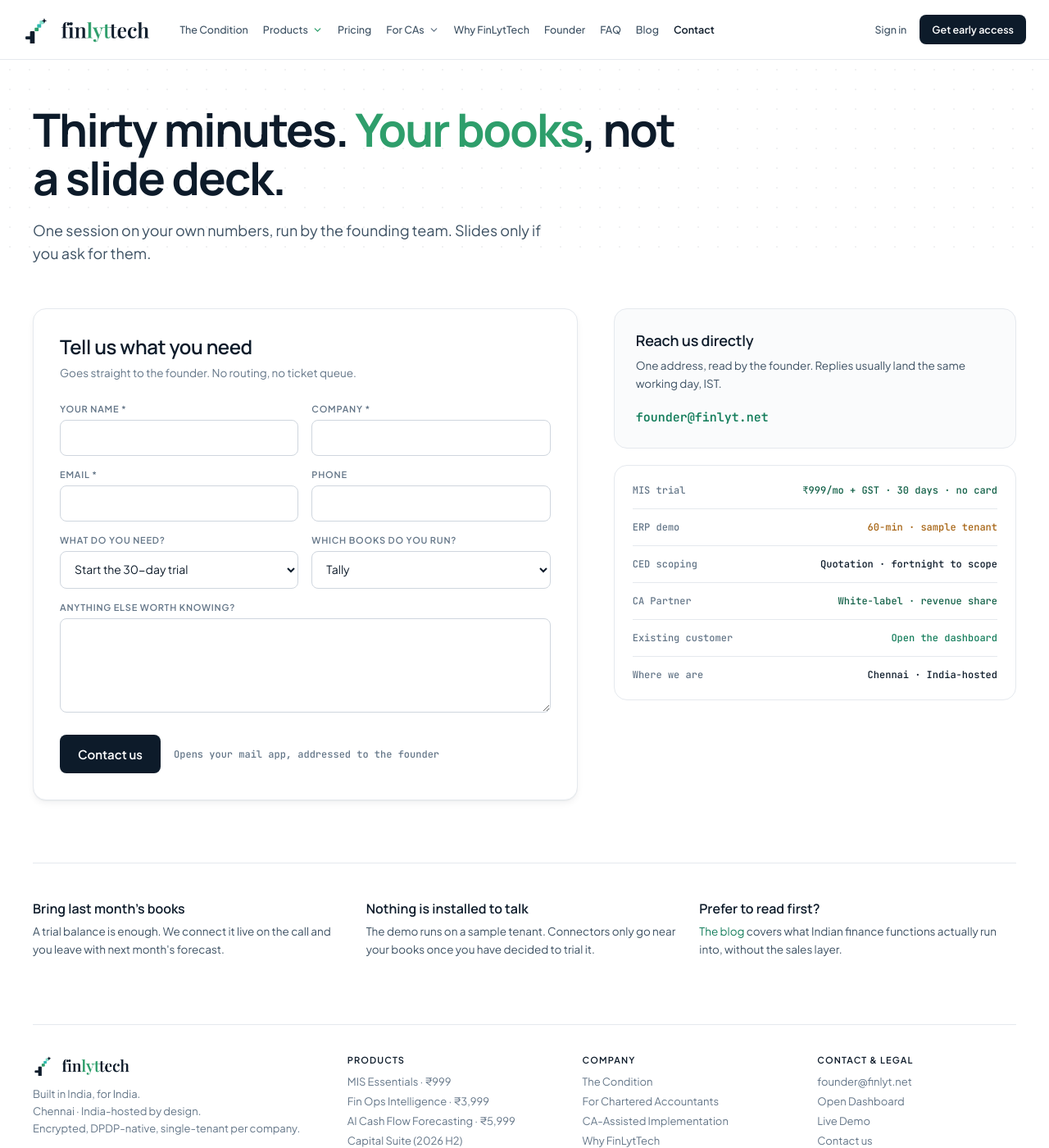
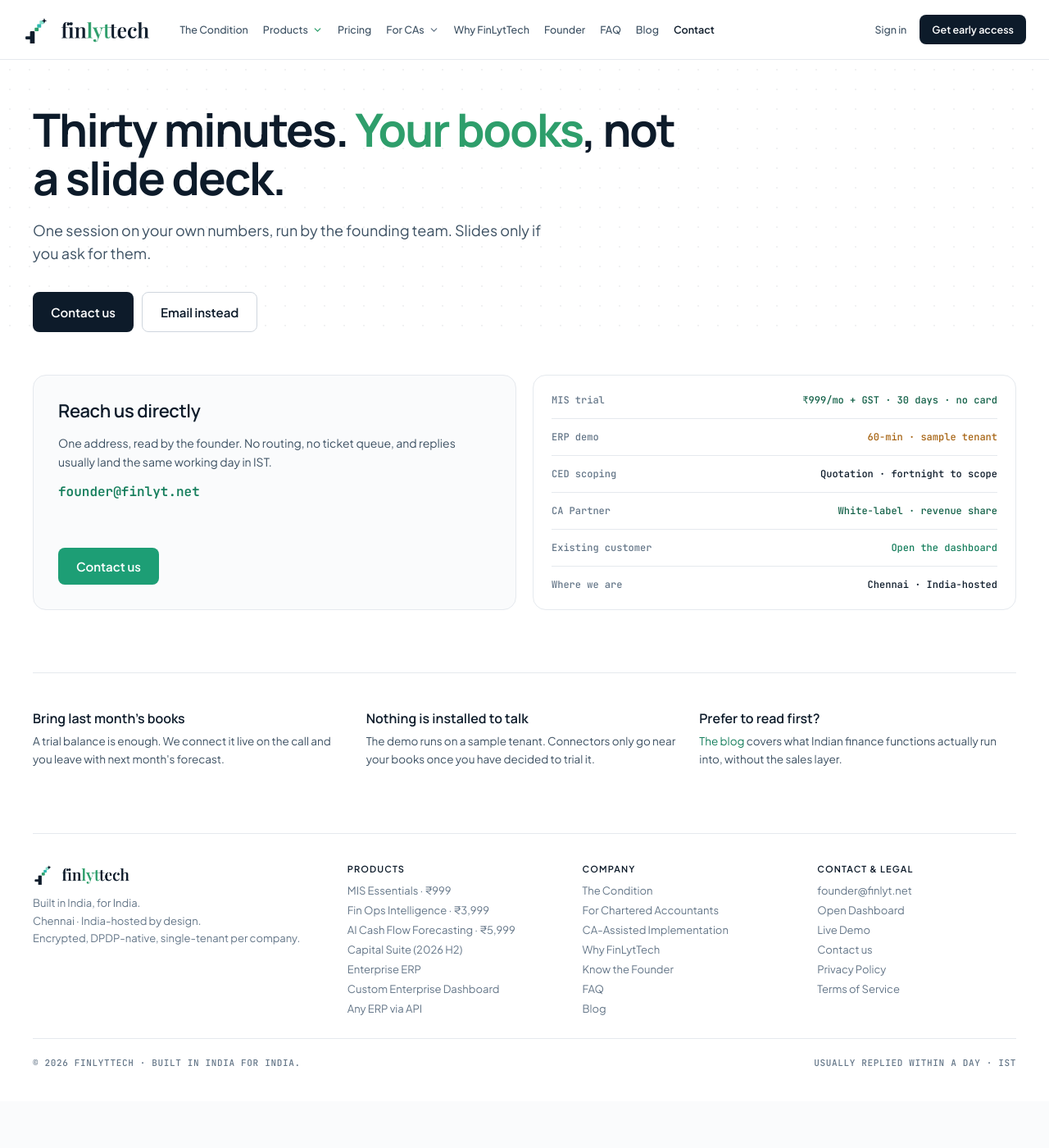
Before and after one commit to sasikeshav2207-debug/finlyt-web, a Jekyll site: the page built from contact.html, in a window 1280 px wide and 1400 px high. Shown: the whole window at 82% size. Built offline with Jekyll 4.4.1, drawn with Linux system fonts in a browser that asks for light colours.

Commit message:
contact: form opens from a button; wire up the product card arrows
Two corrections.

1. The contact form was embedded straight into the page. It is now behind a
   small 'Contact us' button that opens it in a native <dialog> — Escape and
   backdrop both close it. Arriving via a CTA anchor (/contact/#demo,
   #partner, …) preselects the enquiry type and opens the form directly,
   since the visitor has already declared intent.

2. The circular arrows on the three home-page product cards were decorative
   <span>s from the design and did nothing. Each now points somewhere real:
     MIS -> dashboard.finlyt.net
     ERP -> email the founder, subject pre-set to the ERP conversation
     CED -> email the founder, subject pre-set to a scoping request
   'Talk to sales' and 'By quotation' are links too, so the whole footer is
   clickable rather than just the 32px circle. No inert arrows remain.

Co-Authored-By: Claude Opus 5 (1M context) <noreply@anthropic.com>

```diff
--- a/assets/finlyt.css
+++ b/assets/finlyt.css
@@ -127,6 +127,29 @@ a.np-chip:hover{border-color:var(--brand-emerald);color:var(--ink)}
 .card-hover{transition:border-color .16s,box-shadow .16s,transform .16s}
 .card-hover:hover{border-color:var(--rule-strong);box-shadow:var(--shadow-md);transform:translateY(-2px)}
 
+/* Circular arrow on the product cards — a real link, not decoration */
+.card-arrow{transition:background .15s,border-color .15s,transform .15s}
+.card-arrow:hover{background:var(--brand-navy);border-color:var(--brand-navy);transform:translateX(2px)}
+.card-arrow:hover svg{stroke:#fff}
+
+/* Contact dialog */
+#contactDialog{border:0;padding:0;background:transparent;max-width:640px;width:calc(100% - 32px)}
+#contactDialog::backdrop{background:rgba(13,27,42,.55);backdrop-filter:blur(3px)}
+.dlg{background:var(--paper);border:1px solid var(--rule);border-radius:var(--r-xl);
+  box-shadow:var(--shadow-pop);padding:30px;max-height:88vh;overflow-y:auto}
+.dlg-close{position:absolute;top:16px;right:16px;border:1px solid var(--rule-strong);background:var(--paper);
+  width:32px;height:32px;border-radius:999px;cursor:pointer;display:inline-flex;align-items:center;
+  justify-content:center;color:var(--fg-2);font:400 18px/1 var(--font-sans)}
+.dlg-close:hover{background:var(--paper-3);color:var(--ink)}
+.fld{display:block}
+.fld span{display:block;font:600 11px var(--font-sans);text-transform:uppercase;letter-spacing:.07em;
+  color:var(--fg-3);margin-bottom:7px}
+.fld input,.fld select,.fld textarea{width:100%;font:400 14px var(--font-sans);color:var(--ink);
+  padding:11px 13px;border:1px solid var(--rule-strong);border-radius:var(--r-md);background:var(--paper)}
+.fld textarea{line-height:1.6;resize:vertical}
+.fld input:focus,.fld select:focus,.fld textarea:focus{outline:2px solid var(--brand-emerald);
+  outline-offset:1px;border-color:var(--brand-emerald)}
+
 /* Anchored sections clear the sticky nav */
 [id]{scroll-margin-top:92px}
 
--- a/assets/finlyt.js
+++ b/assets/finlyt.js
@@ -267,21 +267,63 @@
 
     var select = document.getElementById("intentSelect");
     var errEl = document.getElementById("formError");
+    var dialog = document.getElementById("contactDialog");
 
-    function applyHash() {
-      if (!select) return;
+    /* ---- open / close -------------------------------------------------- */
+    function open() {
+      if (!dialog) return;
+      if (typeof dialog.showModal === "function") {
+        if (!dialog.open) dialog.showModal();
+      } else {
+        dialog.setAttribute("open", "");   // very old browsers
+      }
+      var first = form.elements.name;
+      if (first) setTimeout(function () { first.focus(); }, 40);
+    }
+    function close() {
+      if (!dialog) return;
+      if (typeof dialog.close === "function") dialog.close();
+      else dialog.removeAttribute("open");
+    }
+
+    Array.prototype.slice.call(document.querySelectorAll("[data-open-contact]"))
+      .forEach(function (b) {
+        b.addEventListener("click", function (e) { e.preventDefault(); open(); });
+      });
+    Array.prototype.slice.call(document.querySelectorAll("[data-close-contact]"))
+      .forEach(function (b) { b.addEventListener("click", close); });
+
+    // Clicking the backdrop closes. The dialog element itself fills the
+    // backdrop area, so compare against the inner panel's bounds.
+    if (dialog) {
+      dialog.addEventListener("click", function (e) {
+        if (e.target !== dialog) return;
+        var box = dialog.getBoundingClientRect();
+        var inside = e.clientX >= box.left && e.clientX <= box.right &&
+                     e.clientY >= box.top && e.clientY <= box.bottom;
+        if (!inside) close();
+      });
+    }
+
+    /* ---- deep links ---------------------------------------------------- */
+    // Landing on /contact/#demo (or any CTA anchor) preselects the enquiry
+    // type and opens the form, since the visitor already declared intent.
+    function applyHash(autoOpen) {
       var key = (window.location.hash || "").replace(/^#/, "");
       var want = HASH_INTENT[key];
       if (!want) return;
-      for (var i = 0; i < select.options.length; i++) {
-        if (select.options[i].value === want) {
-          select.selectedIndex = i;
-          break;
+      if (select) {
+        for (var i = 0; i < select.options.length; i++) {
+          if (select.options[i].value === want) {
+            select.selectedIndex = i;
+            break;
+          }
         }
       }
+      if (autoOpen) open();
     }
-    applyHash();
-    window.addEventListener("hashchange", applyHash);
+    applyHash(true);
+    window.addEventListener("hashchange", function () { applyHash(true); });
 
     function val(name) {
       var el = form.elements[name];
--- a/contact.html
+++ b/contact.html
@@ -10,104 +10,32 @@ description: Tell us what you need and it reaches the founding team directly. Us
   <div style="position:absolute;inset:0;background-image:radial-gradient(circle,rgba(13,27,42,.06) 1px,transparent 1.5px);background-size:24px 24px;pointer-events:none"></div>
   <div style="position:relative;max-width:1280px;margin:0 auto">
     <h1 style="font:700 56px/1.05 var(--font-display);letter-spacing:-.034em;color:var(--ink);margin:0 0 20px;max-width:820px">Thirty minutes. <span style="color:#2E9E6B">Your books</span>, not a slide deck.</h1>
-    <p style="font:400 18px/1.6 var(--font-sans);color:var(--fg-2);margin:0 0 52px;max-width:640px">One session on your own numbers, run by the founding team. Slides only if you ask for them.</p>
+    <p style="font:400 18px/1.6 var(--font-sans);color:var(--fg-2);margin:0 0 32px;max-width:640px">One session on your own numbers, run by the founding team. Slides only if you ask for them.</p>
+    <div class="btn-row" style="margin-bottom:52px">
+      <button type="button" class="btn-dark" data-open-contact style="border:0;cursor:pointer;font:600 15px var(--font-sans)">Contact us</button>
+      <a class="btn-ghost" href="mailto:founder@finlyt.net">Email instead</a>
+    </div>
   </div>
 </div>
 
-<!-- Deep-link anchors. Each preselects the enquiry type on the form below,
-     so every existing CTA across the site keeps working. -->
+<!-- Deep-link anchors. Arriving on any of these opens the contact form with
+     the matching enquiry type already selected, so every CTA across the site
+     keeps working. -->
 <span id="demo"></span><span id="early-access"></span><span id="enterprise"></span>
 <span id="erp"></span><span id="api"></span><span id="partner"></span>
 <span id="deck"></span><span id="roadmap"></span>
 
 <div class="section" style="padding-top:0">
   <div class="section-inner">
-    <div class="split" style="display:grid;grid-template-columns:1.15fr .85fr;gap:44px;align-items:start">
+    <div class="split" style="display:grid;grid-template-columns:1fr 1fr;gap:20px;align-items:stretch">
 
-      <!-- ------------------------------------------------------ the form -->
-      <form id="contactForm" novalidate
-            style="border:1px solid var(--rule);border-radius:var(--r-xl);background:var(--paper);box-shadow:var(--shadow-md);padding:32px">
-        <h2 style="font:600 24px/1.2 var(--font-display);letter-spacing:-.018em;color:var(--ink);margin:0 0 6px">Tell us what you need</h2>
-        <p style="font:400 13.5px/1.6 var(--font-sans);color:var(--fg-3);margin:0 0 26px">Goes straight to the founder. No routing, no ticket queue.</p>
-
-        <div class="g2" style="display:grid;grid-template-columns:1fr 1fr;gap:16px;margin-bottom:16px">
-          <label style="display:block">
-            <span style="display:block;font:600 11px var(--font-sans);text-transform:uppercase;letter-spacing:.07em;color:var(--fg-3);margin-bottom:7px">Your name *</span>
-            <input name="name" type="text" required autocomplete="name"
-                   style="width:100%;font:400 14px var(--font-sans);color:var(--ink);padding:12px 13px;border:1px solid var(--rule-strong);border-radius:var(--r-md);background:var(--paper)">
-          </label>
-          <label style="display:block">
-            <span style="display:block;font:600 11px var(--font-sans);text-transform:uppercase;letter-spacing:.07em;color:var(--fg-3);margin-bottom:7px">Company *</span>
-            <input name="company" type="text" required autocomplete="organization"
-                   style="width:100%;font:400 14px var(--font-sans);color:var(--ink);padding:12px 13px;border:1px solid var(--rule-strong);border-radius:var(--r-md);background:var(--paper)">
-          </label>
+      <div style="border:1px solid var(--rule);border-radius:var(--r-xl);background:var(--paper-2);padding:30px;display:flex;flex-direction:column;gap:14px">
+        <h2 style="font:600 22px/1.2 var(--font-display);letter-spacing:-.018em;color:var(--ink);margin:0">Reach us directly</h2>
+        <p style="font:400 14px/1.65 var(--font-sans);color:var(--fg-2);margin:0">One address, read by the founder. No routing, no ticket queue, and replies usually land the same working day in IST.</p>
+        <a href="mailto:founder@finlyt.net" style="font:600 16px var(--font-mono);word-break:break-all">founder@finlyt.net</a>
+        <div style="margin-top:auto;padding-top:16px">
+          <button type="button" class="btn-green" data-open-contact style="border:0;cursor:pointer;font:600 15px var(--font-sans)">Contact us</button>
         </div>
-
-        <div class="g2" style="display:grid;grid-template-columns:1fr 1fr;gap:16px;margin-bottom:16px">
-          <label style="display:block">
-            <span style="display:block;font:600 11px var(--font-sans);text-transform:uppercase;letter-spacing:.07em;color:var(--fg-3);margin-bottom:7px">Email *</span>
-            <input name="email" type="email" required autocomplete="email"
-                   style="width:100%;font:400 14px var(--font-sans);color:var(--ink);padding:12px 13px;border:1px solid var(--rule-strong);border-radius:var(--r-md);background:var(--paper)">
-          </label>
-          <label style="display:block">
-            <span style="display:block;font:600 11px var(--font-sans);text-transform:uppercase;letter-spacing:.07em;color:var(--fg-3);margin-bottom:7px">Phone</span>
-            <input name="phone" type="tel" autocomplete="tel"
-                   style="width:100%;font:400 14px var(--font-sans);color:var(--ink);padding:12px 13px;border:1px solid var(--rule-strong);border-radius:var(--r-md);background:var(--paper)">
-          </label>
-        </div>
-
-        <div class="g2" style="display:grid;grid-template-columns:1fr 1fr;gap:16px;margin-bottom:16px">
-          <label style="display:block">
-            <span style="display:block;font:600 11px var(--font-sans);text-transform:uppercase;letter-spacing:.07em;color:var(--fg-3);margin-bottom:7px">What do you need?</span>
-            <select name="intent" id="intentSelect"
-                    style="width:100%;font:400 14px var(--font-sans);color:var(--ink);padding:12px 13px;border:1px solid var(--rule-strong);border-radius:var(--r-md);background:var(--paper)">
-              <option value="Start the 30-day trial">Start the 30-day trial</option>
-              <option value="Book a demo">Book a demo</option>
-              <option value="Enterprise ERP or custom dashboard">Enterprise ERP or custom dashboard</option>
-              <option value="CA Partner Programme">CA Partner Programme</option>
-              <option value="Request the deck">Request the deck</option>
-              <option value="Roadmap request">Something on the roadmap</option>
-              <option value="Something else">Something else</option>
-            </select>
-          </label>
-          <label style="display:block">
-            <span style="display:block;font:600 11px var(--font-sans);text-transform:uppercase;letter-spacing:.07em;color:var(--fg-3);margin-bottom:7px">Which books do you run?</span>
-            <select name="books"
-                    style="width:100%;font:400 14px var(--font-sans);color:var(--ink);padding:12px 13px;border:1px solid var(--rule-strong);border-radius:var(--r-md);background:var(--paper)">
-              <option value="Tally">Tally</option>
-              <option value="Zoho Books">Zoho Books</option>
-              <option value="ERPNext">ERPNext</option>
-              <option value="SAP">SAP</option>
-              <option value="NetSuite">NetSuite</option>
-              <option value="Busy or Marg">Busy or Marg</option>
-              <option value="QuickBooks or Xero">QuickBooks or Xero</option>
-              <option value="Excel only">Excel only</option>
-              <option value="Something else">Something else</option>
-            </select>
-          </label>
-        </div>
-
-        <label style="display:block;margin-bottom:22px">
-          <span style="display:block;font:600 11px var(--font-sans);text-transform:uppercase;letter-spacing:.07em;color:var(--fg-3);margin-bottom:7px">Anything else worth knowing?</span>
-          <textarea name="message" rows="4"
-                    style="width:100%;font:400 14px/1.6 var(--font-sans);color:var(--ink);padding:12px 13px;border:1px solid var(--rule-strong);border-radius:var(--r-md);background:var(--paper);resize:vertical"></textarea>
-        </label>
-
-        <div style="display:flex;align-items:center;gap:16px;flex-wrap:wrap">
-          <button type="submit" class="btn-dark" style="border:0;cursor:pointer;font:600 15px var(--font-sans)">Contact us</button>
-          <span id="formNote" style="font:500 12px var(--font-mono);color:var(--fg-3)">Opens your mail app, addressed to the founder</span>
-        </div>
-
-        <p id="formError" role="alert" hidden
-           style="font:500 13px var(--font-sans);color:var(--signal-negative);margin:16px 0 0"></p>
-      </form>
-
-      <!-- ------------------------------------------------- side reference -->
-      <div>
-        <div style="border:1px solid var(--rule);border-radius:var(--r-xl);background:var(--paper-2);padding:26px;margin-bottom:20px">
-          <h2 style="font:600 18px var(--font-display);color:var(--ink);margin:0 0 8px">Reach us directly</h2>
-          <p style="font:400 13.5px/1.6 var(--font-sans);color:var(--fg-2);margin:0 0 18px">One address, read by the founder. Replies usually land the same working day, IST.</p>
-          <a href="mailto:founder@finlyt.net" style="font:600 15px var(--font-mono);word-break:break-all">founder@finlyt.net</a>
       </div>
 
       <div style="border:1px solid var(--rule);border-radius:var(--r-xl);background:var(--paper);padding:8px 22px">
@@ -117,7 +45,6 @@ description: Tell us what you need and it reaches the founding team directly. Us
         <div style="display:flex;justify-content:space-between;gap:16px;padding:14px 0;border-bottom:1px solid var(--rule);font:500 12px var(--font-mono);color:var(--fg-3)"><span>CA Partner</span><span style="color:var(--emerald-700);text-align:right">White-label · revenue share</span></div>
         <div style="display:flex;justify-content:space-between;gap:16px;padding:14px 0;border-bottom:1px solid var(--rule);font:500 12px var(--font-mono);color:var(--fg-3)"><span>Existing customer</span><a href="https://dashboard.finlyt.net" style="text-align:right">Open the dashboard</a></div>
         <div style="display:flex;justify-content:space-between;gap:16px;padding:14px 0;font:500 12px var(--font-mono);color:var(--fg-3)"><span>Where we are</span><span style="color:var(--ink);text-align:right">Chennai · India-hosted</span></div>
-        </div>
       </div>
 
     </div>
@@ -142,3 +69,59 @@ description: Tell us what you need and it reaches the founding team directly. Us
     </div>
   </div>
 </div>
+
+<!-- ===================== contact form, opened on demand ===================== -->
+<dialog id="contactDialog" aria-labelledby="contactDialogTitle">
+  <div class="dlg" style="position:relative">
+    <button type="button" class="dlg-close" data-close-contact aria-label="Close">&times;</button>
+
+    <h2 id="contactDialogTitle" style="font:600 24px/1.2 var(--font-display);letter-spacing:-.018em;color:var(--ink);margin:0 0 6px">Tell us what you need</h2>
+    <p style="font:400 13.5px/1.6 var(--font-sans);color:var(--fg-3);margin:0 0 24px">Goes straight to the founder at founder@finlyt.net.</p>
+
+    <form id="contactForm" novalidate>
+      <div class="g2" style="display:grid;grid-template-columns:1fr 1fr;gap:14px;margin-bottom:14px">
+        <label class="fld"><span>Your name *</span><input name="name" type="text" required autocomplete="name"></label>
+        <label class="fld"><span>Company *</span><input name="company" type="text" required autocomplete="organization"></label>
+      </div>
+      <div class="g2" style="display:grid;grid-template-columns:1fr 1fr;gap:14px;margin-bottom:14px">
+        <label class="fld"><span>Email *</span><input name="email" type="email" required autocomplete="email"></label>
+        <label class="fld"><span>Phone</span><input name="phone" type="tel" autocomplete="tel"></label>
+      </div>
+      <div class="g2" style="display:grid;grid-template-columns:1fr 1fr;gap:14px;margin-bottom:14px">
+        <label class="fld"><span>What do you need?</span>
+          <select name="intent" id="intentSelect">
+            <option value="Start the 30-day trial">Start the 30-day trial</option>
+            <option value="Book a demo">Book a demo</option>
+            <option value="Enterprise ERP or custom dashboard">Enterprise ERP or custom dashboard</option>
+            <option value="CA Partner Programme">CA Partner Programme</option>
+            <option value="Request the deck">Request the deck</option>
+            <option value="Roadmap request">Something on the roadmap</option>
+            <option value="Something else">Something else</option>
+          </select>
+        </label>
+        <label class="fld"><span>Which books do you run?</span>
+          <select name="books">
+            <option value="Tally">Tally</option>
+            <option value="Zoho Books">Zoho Books</option>
+            <option value="ERPNext">ERPNext</option>
+            <option value="SAP">SAP</option>
+            <option value="NetSuite">NetSuite</option>
+            <option value="Busy or Marg">Busy or Marg</option>
+            <option value="QuickBooks or Xero">QuickBooks or Xero</option>
+            <option value="Excel only">Excel only</option>
+            <option value="Something else">Something else</option>
+          </select>
+        </label>
+      </div>
+      <label class="fld" style="margin-bottom:20px"><span>Anything else worth knowing?</span>
+        <textarea name="message" rows="3"></textarea>
+      </label>
+
+      <div style="display:flex;align-items:center;gap:14px;flex-wrap:wrap">
+        <button type="submit" class="btn-dark" style="border:0;cursor:pointer;font:600 15px var(--font-sans)">Send</button>
+        <span style="font:500 11.5px var(--font-mono);color:var(--fg-3)">Opens your mail app, addressed to the founder</span>
+      </div>
+      <p id="formError" role="alert" hidden style="font:500 13px var(--font-sans);color:var(--signal-negative);margin:14px 0 0"></p>
+    </form>
+  </div>
+</dialog>
```
Also changed, not shown: index.html (+5 -5 lines). Lines whose indentation alone changed are shown as unchanged.
